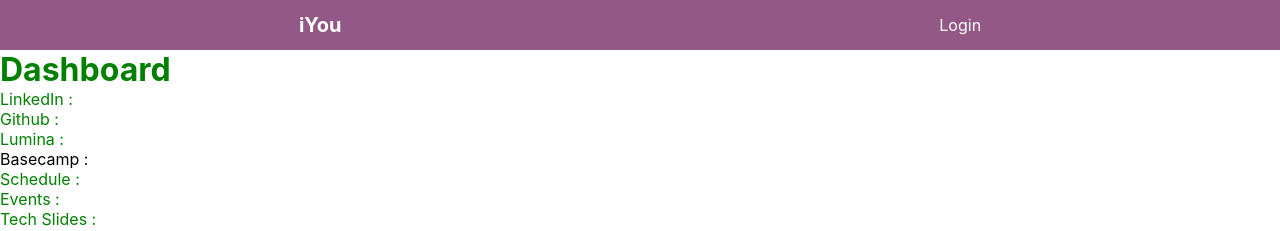
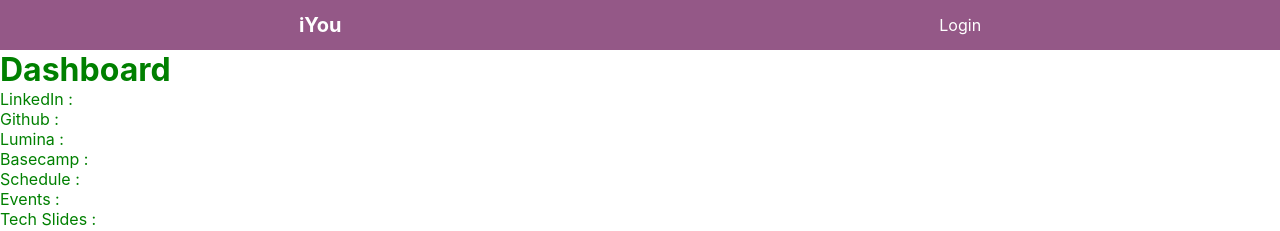
Before and after one commit to AfshinSharifnia/project2-iYOU-frontend, a React (Create React App) app: page /dashboard in a window 1280 px wide. Shown: the top 231 px of the page. Built offline with nearby package versions, Linux system fonts and the light colour scheme; no server answers.

Commit message:
App.css modified

```diff
--- a/src/App.css
+++ b/src/App.css
@@ -65,6 +65,9 @@
 .lumina {
   color: green;
 }
+.basecamp {
+  color: green
+}
 .schedule {
   color: green;
 }
```
